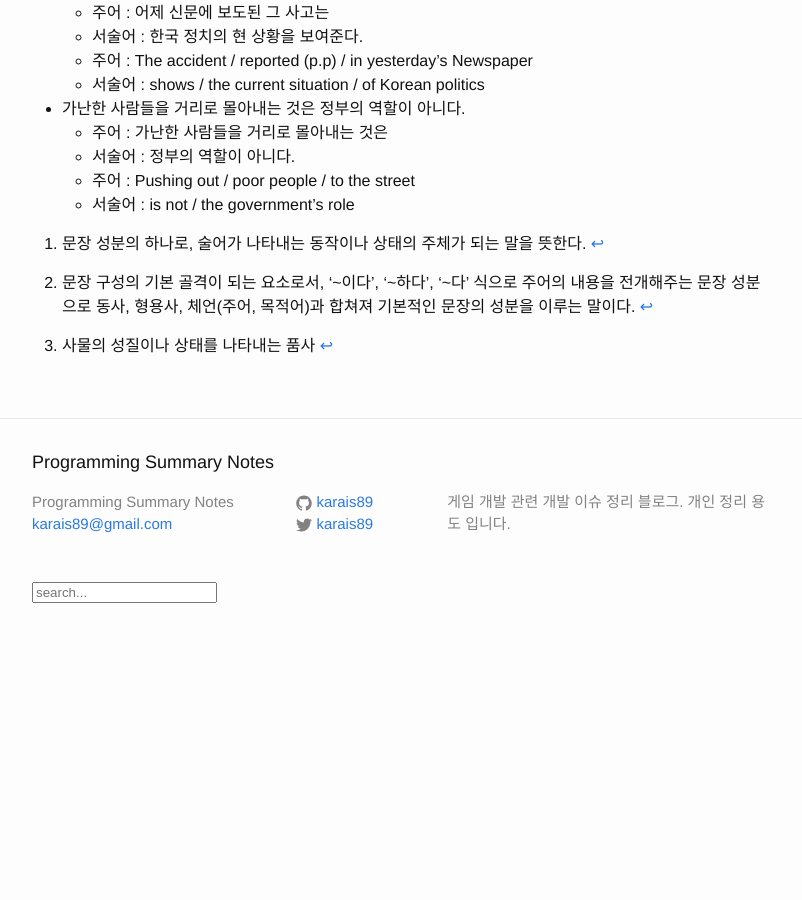
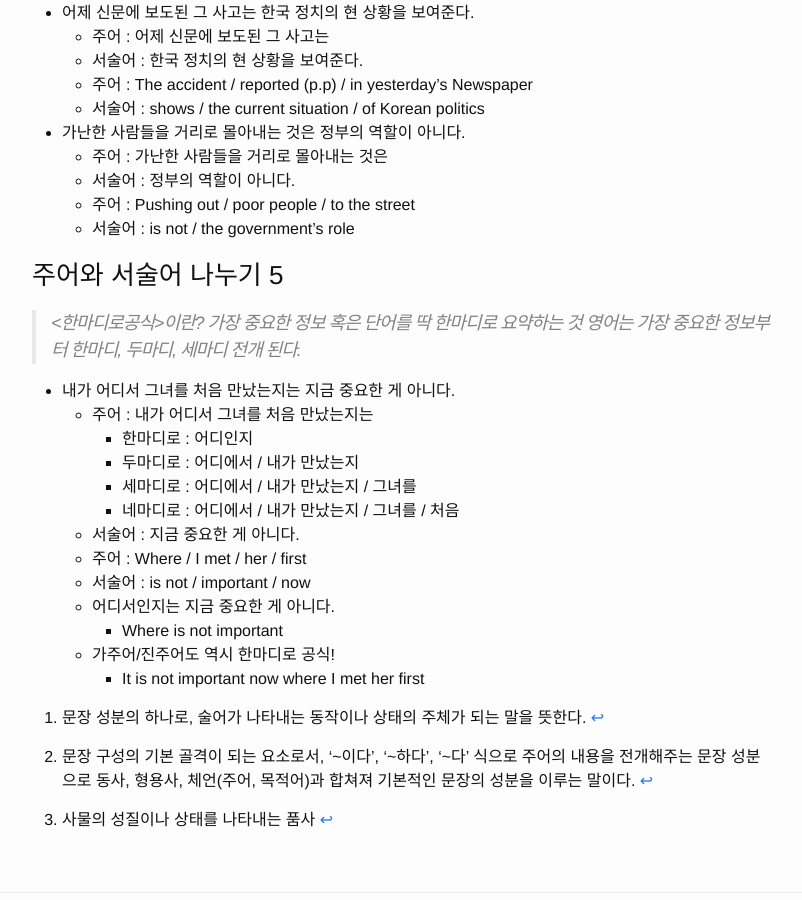
Before and after one commit to karais89/karais89.github.io_back, a Jekyll site: the page built from _posts/2018-12-14-hanmadiro-part-0.markdown, in a window 1280 px wide and 900 px high, scrolled down 1898 px. Shown: the whole window, without its empty margins (238-1040 px from the left). Built offline with Jekyll 4.4.1, drawn with Linux system fonts in a browser that asks for light colours; comment, search, counter and statistics services are not loaded; before the commit the page ends 2561 px from its top, so only the background shows below that.

Commit message:
update 주어와 서술어 나누기 5

```diff
--- a/_posts/2018-12-14-hanmadiro-part-0.markdown
+++ b/_posts/2018-12-14-hanmadiro-part-0.markdown
@@ -90,3 +90,25 @@ woman beautiful이 틀린표현이라면 mission impossible도 틀린 표현 일
     - 서술어 : 정부의 역할이 아니다.
     - 주어 : Pushing out / poor people / to the street
     - 서술어 : is not / the government's role
+
+### 주어와 서술어 나누기 5
+
+> <한마디로공식>이란?
+>
+> 가장 중요한 정보 혹은 단어를 딱 한마디로 요약하는 것
+>
+> 영어는 가장 중요한 정보부터 한마디, 두마디, 세마디 전개 된다.
+
+- 내가 어디서 그녀를 처음 만났는지는 지금 중요한 게 아니다.
+    - 주어 : 내가 어디서 그녀를 처음 만났는지는
+        - 한마디로 : 어디인지
+        - 두마디로 : 어디에서 / 내가 만났는지
+        - 세마디로 : 어디에서 / 내가 만났는지 / 그녀를
+        - 네마디로 : 어디에서 / 내가 만났는지 / 그녀를 / 처음
+    - 서술어 : 지금 중요한 게 아니다.
+    - 주어 : Where / I met / her / first
+    - 서술어 : is not / important / now
+    - 어디서인지는 지금 중요한 게 아니다.
+        - Where is not important
+    - 가주어/진주어도 역시 한마디로 공식!
+        - It is not important now where I met her first
```
